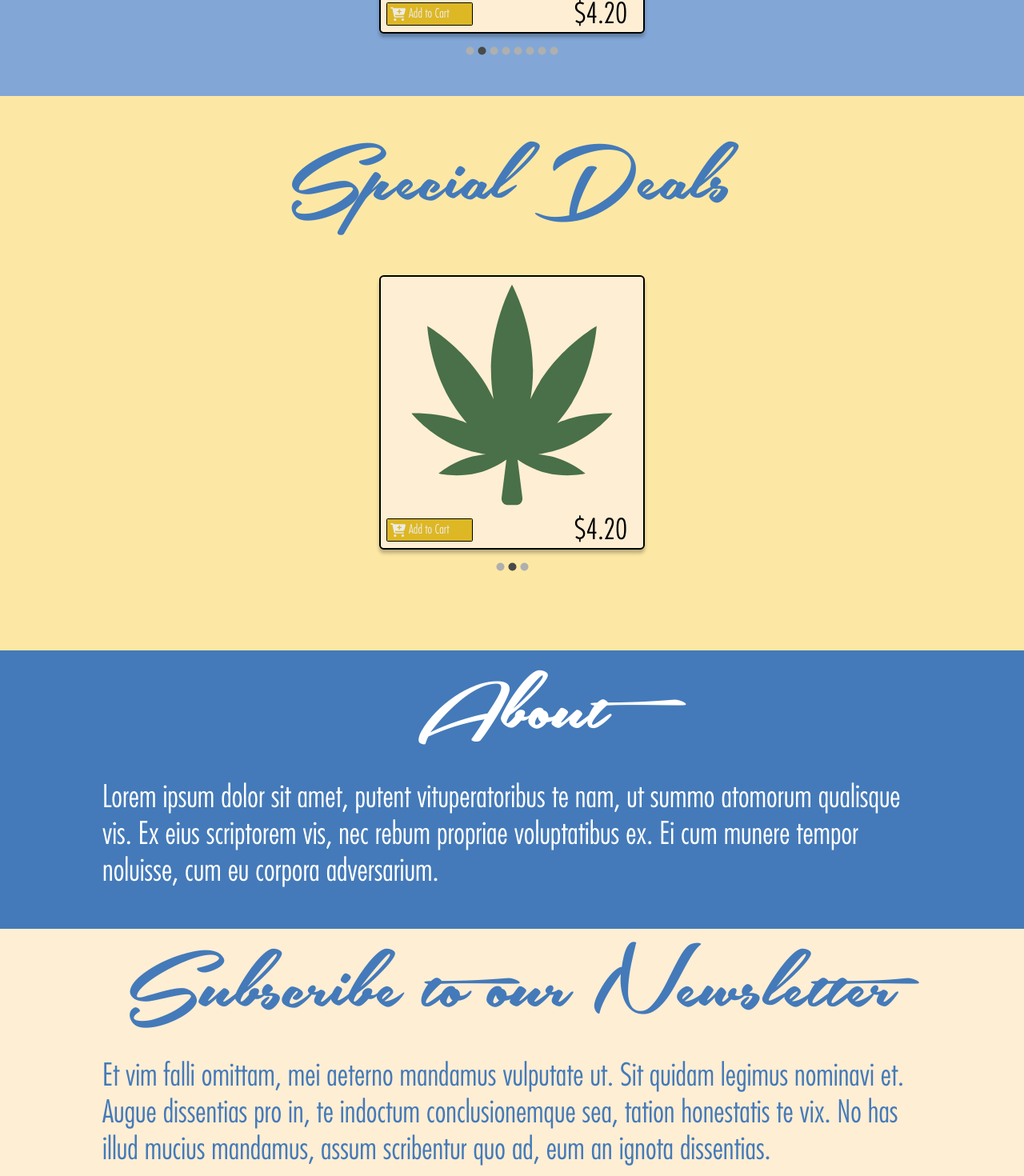
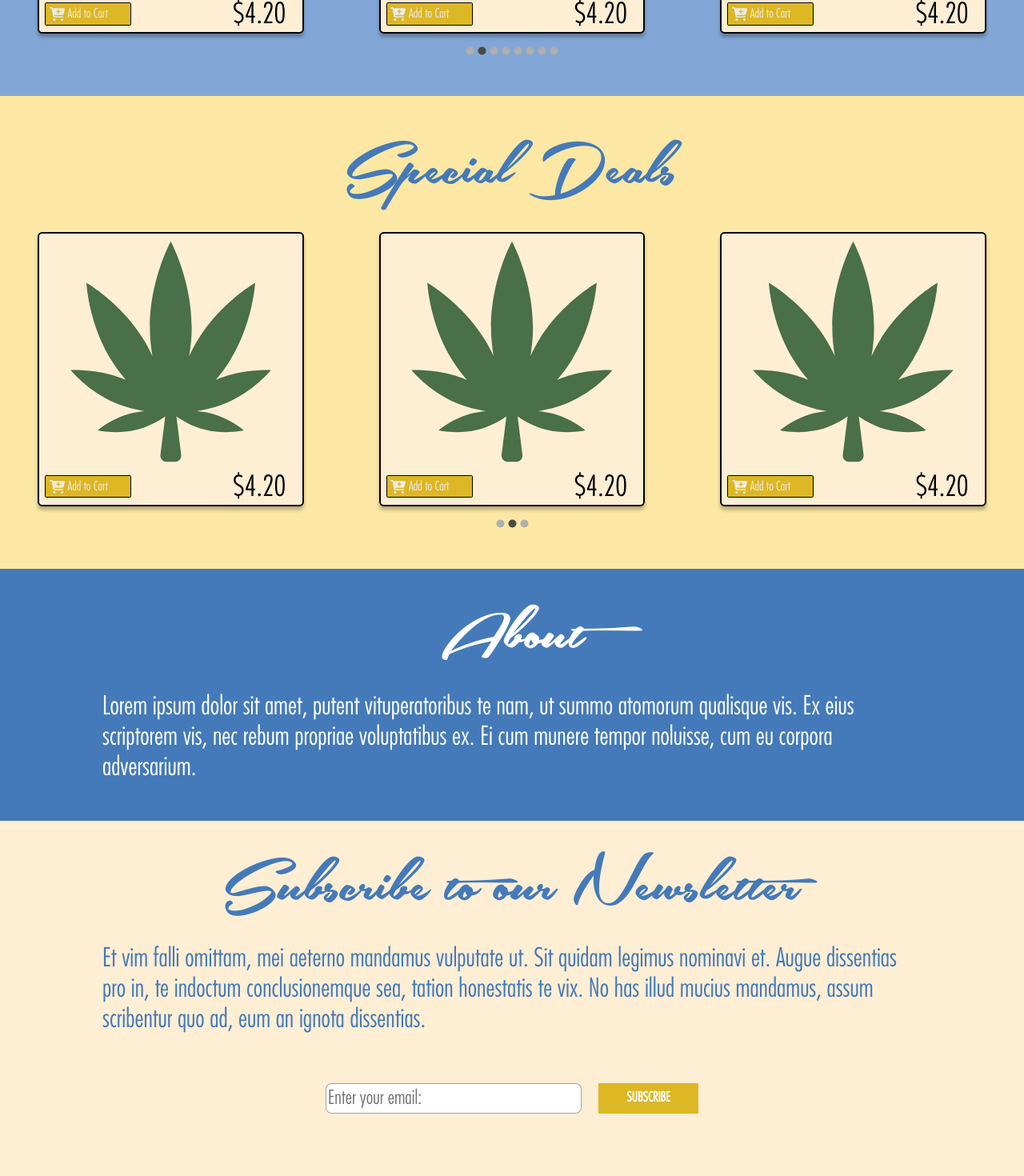
Before and after one commit to EricJamesCrow/mantra-seeds, a React (Create React App) app: page / in a window 1280 px wide. Shown: the part 780-2250 px from the top of the page at 80% size. Built offline with nearby package versions, Linux system fonts and the light colour scheme; the HTML template or start-up script is replaced by a standard one.

Commit message:
updated carousel

```diff
--- /dev/null
+++ b/src/components/BootstrapCarousel.css
@@ -0,0 +1,4 @@
+.carousel-items {
+    display: flex;
+    flex-wrap: wrap;
+}
--- a/src/components/BootstrapCarousel.jsx
+++ b/src/components/BootstrapCarousel.jsx
@@ -1,22 +1,50 @@
+// react
 import React, { useState } from 'react';
 import Carousel from 'react-material-ui-carousel'
+import { useMediaQuery } from 'react-responsive'
 
 // components
 import Product from "../components/Product"
 
+// styles
+import "./BootstrapCarousel.css"
+
 
 export default function BootstrapCarousel( { items } ) {
-  // const [index, setIndex] = useState(0);
-
-  // const handleSelect = (selectedIndex, e) => {
-  //   setIndex(selectedIndex);
-  // };
+  const isDesktop =  useMediaQuery({ query: '(min-width: 980px)' })
+  const isTablet =  useMediaQuery({ query: '(min-width: 620px)' })
 
   return (
+    <>
+      {isDesktop &&
+      <Carousel animation='slide' style={{display: 'flex', alignItems: 'center', justifyContent: 'center', height: '61.54vw'}}>
+      {
+      items.map( item =>
+        <div className="carousel-items">
+      <Product key={item.id} item={item}/>
+      <Product key={item.id} item={item}/>
+      <Product key={item.id} item={item}/>
+      </div>
+      )
+      }
+    </Carousel>}
+    {isTablet && !isDesktop &&
     <Carousel animation='slide' style={{display: 'flex', alignItems: 'center', justifyContent: 'center', height: '61.54vw'}}>
-      {
-      items.map( item => <Product key={item.id} item={item}/> )
-      }
-    </Carousel>
+    {
+    items.map( item =>
+      <div className="carousel-items">
+    <Product key={item.id} item={item}/>
+    <Product key={item.id} item={item}/>
+    </div>
+    )
+    }
+  </Carousel>}
+  {!isTablet && !isDesktop &&
+    <Carousel animation='slide' style={{display: 'flex', alignItems: 'center', justifyContent: 'center', height: '61.54vw'}}>
+    {
+    items.map( item => <Product key={item.id} item={item}/> )
+    }
+  </Carousel>}
+</>
   );
 }
--- a/src/pages/home/Home.css
+++ b/src/pages/home/Home.css
@@ -366,12 +366,12 @@ body {
     }
 
     .special-deals {
-        padding-bottom: 7.5vw;
+        padding-bottom: 3.75vw;
     }
 
     .special-deals-label {
-        font-size: 10vw;
-        padding: 3.75vw 0 3.75vw 0;
+        font-size: 7.5vw;
+        padding: 3.75vw 0 2vw 0;
     }
 
     .about {
@@ -379,12 +379,12 @@ body {
     }
 
     .about-label {
-        font-size: 10vw;
-        padding: 1.2vw 0 1.2vw 0;
+        font-size: 7.5vw;
+        padding: 3vw 0 1.2vw 0;
     }
 
     .about-text {
-        font-size: 3vw;
+        font-size: 2.5vw;
         margin: 0.25vw 10vw 0 10vw;
     }
 
@@ -393,8 +393,8 @@ body {
     }
 
     .newsletter-label {
-        font-size: 10vw;
-        padding: 1.2vw 0 1.2vw 0;
+        font-size: 7.5vw;
+        padding: 3vw 0 1.2vw 0;
     }
 
     .subscribe-container {
@@ -403,30 +403,30 @@ body {
     }
 
     .newsletter-text {
-        font-size: 3vw;
+        font-size: 2.5vw;
         margin: 0.25vw 10vw 0 10vw;
     }
 
     .newsletter-email-input {
-        border: .12vw solid rgba(0, 0, 0, 0.36);
+        border: .1vw solid rgba(0, 0, 0, 0.36);
         border-radius: 0.595vw;
         width: 25vw;
-        height: 4vw;
-        font-size: 2.5vw;
+        height: 3vw;
+        font-size: 1.875vw;
     }
 
     .newsletter-email-input:focus {
-        border: 0.18vw solid rgba(0, 0, 0, 0.36);
+        border: 0.2vw solid rgba(0, 0, 0, 0.36);
     }
 
     .newsletter-subscribe {
         width: 9.75vw;
-        height: 4vw;
+        height: 3vw;
         font-size: 1.3vw;
     }
 
     .copyright div {
-        font-size:3vw;
+        font-size: 2.2vw;
         padding-top: 3.5vw;
         padding-bottom: 3vw;
     }
--- a/src/pages/home/Home.js
+++ b/src/pages/home/Home.js
@@ -17,11 +17,6 @@ import Cannabis from "../../images/cannabis-leaf-green.svg"
 import products from "../../data/product_data"
 
 export default function Home() {
-  const [index, setIndex] = useState(0);
-
-  const handleSelect = (selectedIndex, e) => {
-    setIndex(selectedIndex);
-  };
 
   useEffect(() => {
     window.addEventListener('scroll', whatsWindowHeight);
@@ -31,10 +26,17 @@ export default function Home() {
     };
   }, []);
 
+  const isDesktop =  useMediaQuery({ query: '(min-width: 980px)' })
+  const isTablet =  useMediaQuery({ query: '(min-width: 620px)' })
+  // const isMobile = useMediaQuery({ query: '(max-width: 620px)'} )
+
   const whatsWindowHeight = () => {
     let viewportHeight = window.innerHeight;
     let viewportWidth = window.innerWidth;
-    console.log(viewportWidth / viewportHeight >= 0.8)
+    console.log(viewportWidth)
+    console.log(`isDesktop: ${isDesktop}`)
+    console.log(`isTablet: ${isTablet}`)
+    // console.log(`isMobile: ${isMobile}`)
     };
 
   const isMobile =  useMediaQuery({
@@ -51,12 +53,12 @@ export default function Home() {
     <div className="recent-products">
       <div className="recent-products-label">Recent Products</div>
       <div className={!isMobile ? "recent-product" : "recent-product-mobile"}>
-        {!isMobile && products.slice(0, 8).map(product => (
+        {/* {products.slice(0, 8).map(product => (
           <Product
           item={product}
           />
-        ))}
-        {isMobile &&
+        ))} */}
+        {
         <BootstrapCarousel
         items={products.slice(0, 8)}
         />
@@ -66,12 +68,12 @@ export default function Home() {
     <div className="special-deals">
       <div className="special-deals-label">Special Deals</div>
       <div className={!isMobile ? "special-deals-products" : null}>
-        {!isMobile && products.slice(0, 3).map(product => (
+        {/* {products.slice(0, 3).map(product => (
           <Product
           item={product}
           />
-        ))}
-        {isMobile &&
+        ))} */}
+        {
         <BootstrapCarousel
         items={products.slice(0, 3)}
         />
```
